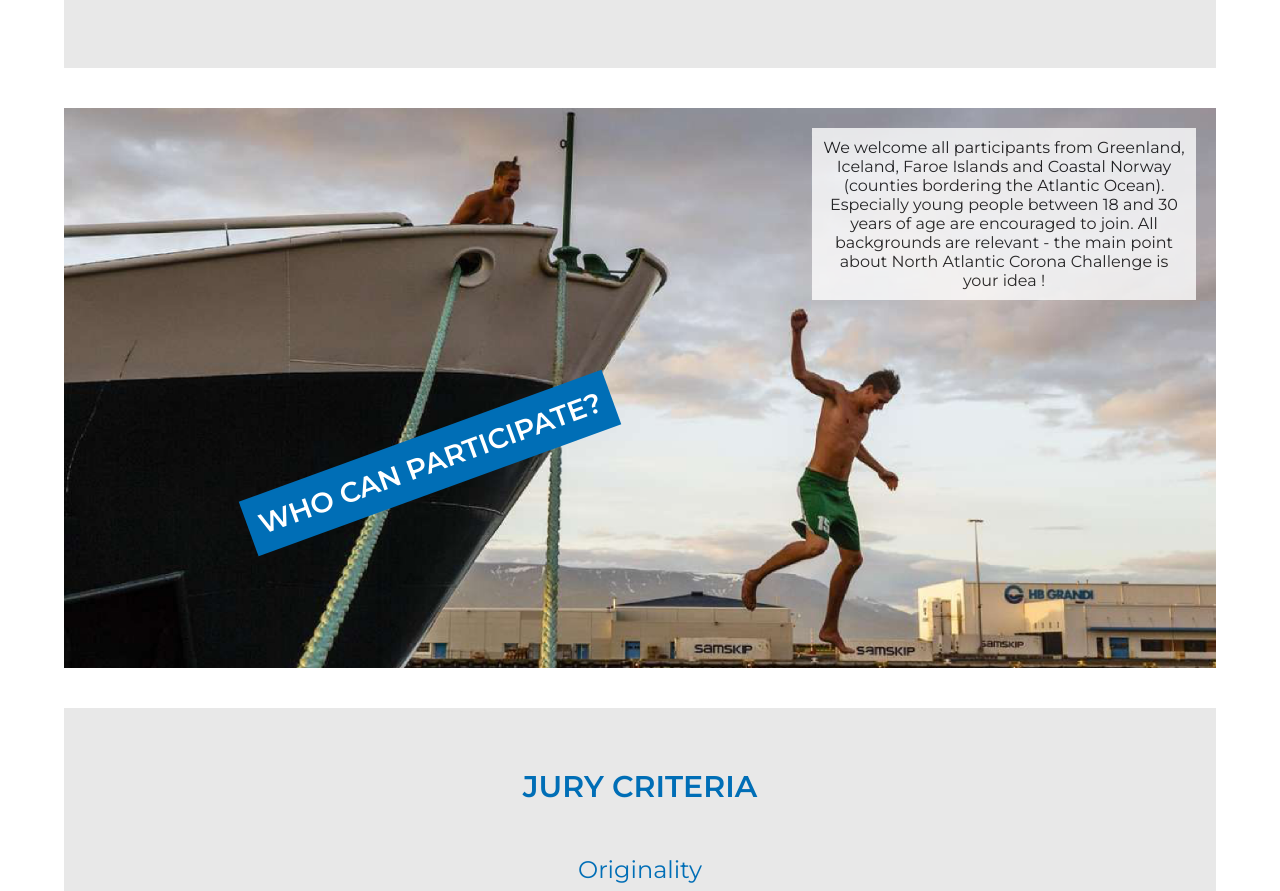
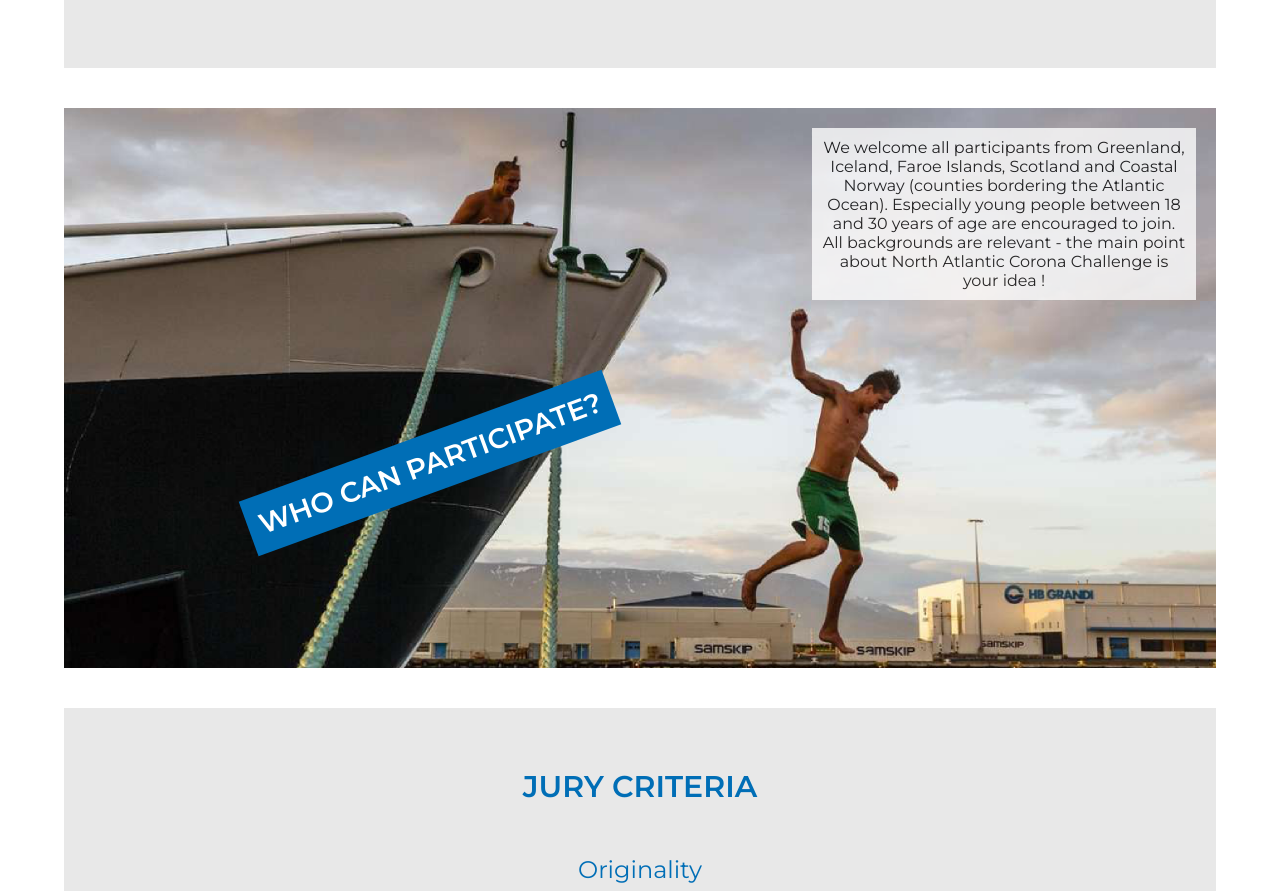
Before and after one commit to olavurellefsen/coronachallenge, a Gatsby site: page / in a window 1280 px wide. Shown: the part 2480-3371 px from the top of the page. Built offline with nearby package versions, Linux system fonts and the light colour scheme; Gatsby itself is replaced by a stand-in of ours.

Commit message:
Add Scotland to countries

```diff
--- a/src/components/main/targetgroup.js
+++ b/src/components/main/targetgroup.js
@@ -7,11 +7,11 @@ const TargetGroup = () => (
     <JumpFromShip />
     <WhoCanStyle>WHO CAN PARTICIPATE?</WhoCanStyle>
     <TargetGroupDescriptionStyle>
-      We welcome all participants from Greenland, Iceland, Faroe Islands and
-      Coastal Norway (counties bordering the Atlantic Ocean). Especially young
-      people between 18 and 30 years of age are encouraged to join. All
-      backgrounds are relevant - the main point about North Atlantic Corona
-      Challenge is your idea !
+      We welcome all participants from Greenland, Iceland, Faroe Islands,
+      Scotland and Coastal Norway (counties bordering the Atlantic Ocean).
+      Especially young people between 18 and 30 years of age are encouraged to
+      join. All backgrounds are relevant - the main point about North Atlantic
+      Corona Challenge is your idea !
     </TargetGroupDescriptionStyle>
   </TargetGroupContainer>
 )
```
